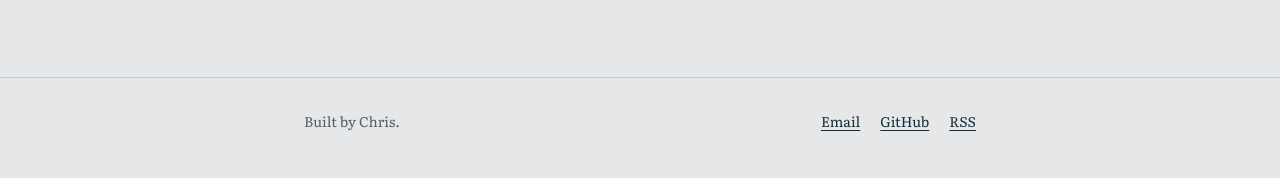
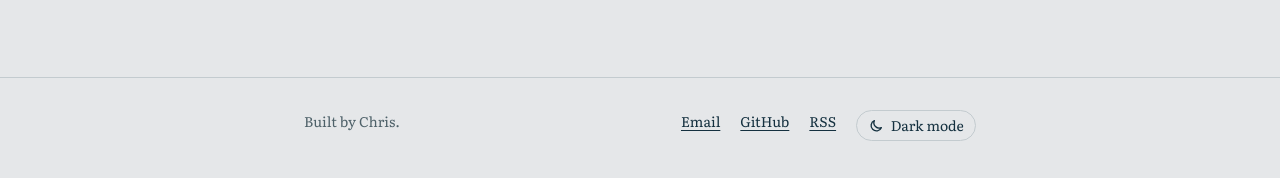
Before and after one commit to RobotCrabLab/Homepage, a Jekyll site: the page built from index.html, in a window 1280 px wide. Shown: the part 1672-1850 px from the top of the page. Built offline with Jekyll 4.4.1, drawn with Linux system fonts in a browser that asks for light colours.

Commit message:
Add a light/dark mode switch to the footer
Defaults to the device setting; the switch overrides it and is
remembered on the visitor's browser.

Co-Authored-By: Claude Opus 5.5 <noreply@anthropic.com>
Claude-Session: https://claude.ai/code/session_01MMDVxXAekaRt7NRydvis2Y

```diff
--- a/_includes/footer.html
+++ b/_includes/footer.html
@@ -7,6 +7,39 @@
       {% if site.linkedin_username != "" %}<li><a href="https://www.linkedin.com/in/{{ site.linkedin_username }}">LinkedIn</a></li>{% endif %}
       {% if site.mastodon_url != "" %}<li><a rel="me" href="{{ site.mastodon_url }}">Mastodon</a></li>{% endif %}
       <li><a href="{{ '/feed.xml' | relative_url }}">RSS</a></li>
+      <li>
+        <button class="theme-toggle" type="button" aria-label="Switch to dark mode">
+          <svg class="icon-moon" viewBox="0 0 24 24" aria-hidden="true"><path d="M20 14.5A8 8 0 0 1 9.5 4a8 8 0 1 0 10.5 10.5Z" fill="none" stroke="currentColor" stroke-width="2" stroke-linejoin="round"/></svg>
+          <svg class="icon-sun" viewBox="0 0 24 24" aria-hidden="true"><circle cx="12" cy="12" r="4.2" fill="none" stroke="currentColor" stroke-width="2"/><path d="M12 2.5v2.5M12 19v2.5M2.5 12H5M19 12h2.5M5.3 5.3l1.8 1.8M16.9 16.9l1.8 1.8M5.3 18.7l1.8-1.8M16.9 7.1l1.8-1.8" stroke="currentColor" stroke-width="2" stroke-linecap="round"/></svg>
+          <span class="theme-label">Dark mode</span>
+        </button>
+      </li>
     </ul>
   </div>
 </footer>
+<script>
+  (function () {
+    var root = document.documentElement;
+    var btn = document.querySelector('.theme-toggle');
+    if (!btn) return;
+    var media = window.matchMedia('(prefers-color-scheme: dark)');
+    function current() {
+      var t = root.getAttribute('data-theme');
+      return t ? t : (media.matches ? 'dark' : 'light');
+    }
+    function paint() {
+      var dark = current() === 'dark';
+      root.classList.toggle('is-dark', dark);
+      btn.querySelector('.theme-label').textContent = dark ? 'Light mode' : 'Dark mode';
+      btn.setAttribute('aria-label', dark ? 'Switch to light mode' : 'Switch to dark mode');
+    }
+    btn.addEventListener('click', function () {
+      var next = current() === 'dark' ? 'light' : 'dark';
+      root.setAttribute('data-theme', next);
+      try { localStorage.setItem('theme', next); } catch (e) {}
+      paint();
+    });
+    if (media.addEventListener) media.addEventListener('change', paint);
+    paint();
+  })();
+</script>
--- a/_layouts/default.html
+++ b/_layouts/default.html
@@ -2,7 +2,7 @@
 <html lang="en" class="no-js">
 <head>
   <meta charset="utf-8">
-  <script>document.documentElement.classList.replace('no-js','js');</script>
+  <script>document.documentElement.classList.replace('no-js','js');try{var t=localStorage.getItem('theme');if(t==='light'||t==='dark')document.documentElement.setAttribute('data-theme',t);}catch(e){}</script>
   <meta name="viewport" content="width=device-width, initial-scale=1">
   {% seo %}
   <link rel="preconnect" href="https://fonts.googleapis.com">
--- a/assets/css/style.css
+++ b/assets/css/style.css
@@ -26,8 +26,9 @@
   color-scheme: light;
 }
 
+/* Dark theme: follows the device setting unless the footer switch picks one */
 @media (prefers-color-scheme: dark) {
-  :root {
+  :root:not([data-theme="light"]) {
     --paper: #0F2029;
     --ink: #E3ECEA;
     --muted: #93A7AE;
@@ -38,6 +39,17 @@
     --rule: #2A4653;
     color-scheme: dark;
   }
+}
+:root[data-theme="dark"] {
+  --paper: #0F2029;
+  --ink: #E3ECEA;
+  --muted: #93A7AE;
+  --shell: #FF6E52;
+  --link: #FF6E52;
+  --shell-ink: #0F2029;
+  --tide: #17323E;
+  --rule: #2A4653;
+  color-scheme: dark;
 }
 
 /* ------------------------------------------------------------
@@ -104,8 +116,9 @@ img { max-width: 100%; height: auto; }
   overflow: visible;
 }
 @media (prefers-color-scheme: dark) {
-  .mascot { --tentacle-color: #E3ECEA; --tentacle-wire: #14303F; }
+  :root:not([data-theme="light"]) .mascot { --tentacle-color: #E3ECEA; --tentacle-wire: #14303F; }
 }
+:root[data-theme="dark"] .mascot { --tentacle-color: #E3ECEA; --tentacle-wire: #14303F; }
 .mascot-fill { fill: var(--jelly-red); stroke: var(--jelly-line); stroke-width: 3; stroke-linejoin: round; }
 .board-holes, .mascot-pupil { fill: var(--jelly-line); }
 .mascot-eye { fill: #FFFFFF; stroke: var(--jelly-line); stroke-width: 2; }
@@ -199,6 +212,16 @@ img { max-width: 100%; height: auto; }
 .footer-inner p { margin: 0; }
 .links { list-style: none; margin: 0; padding: 0; display: flex; flex-wrap: wrap; gap: 0.25rem 1.25rem; }
 .links a { color: var(--ink); }
+.theme-toggle {
+  display: inline-flex; align-items: center; gap: 0.4rem;
+  font: inherit; color: var(--ink); background: none; cursor: pointer;
+  border: 1px solid var(--rule); border-radius: 999px; padding: 0.15rem 0.7rem;
+}
+.theme-toggle:hover { border-color: var(--ink); }
+.theme-toggle svg { width: 1rem; height: 1rem; }
+.theme-toggle .icon-sun { display: none; }
+.is-dark .theme-toggle .icon-sun { display: block; }
+.is-dark .theme-toggle .icon-moon { display: none; }
 
 /* ------------------------------------------------------------
    Buttons and small pieces
```
